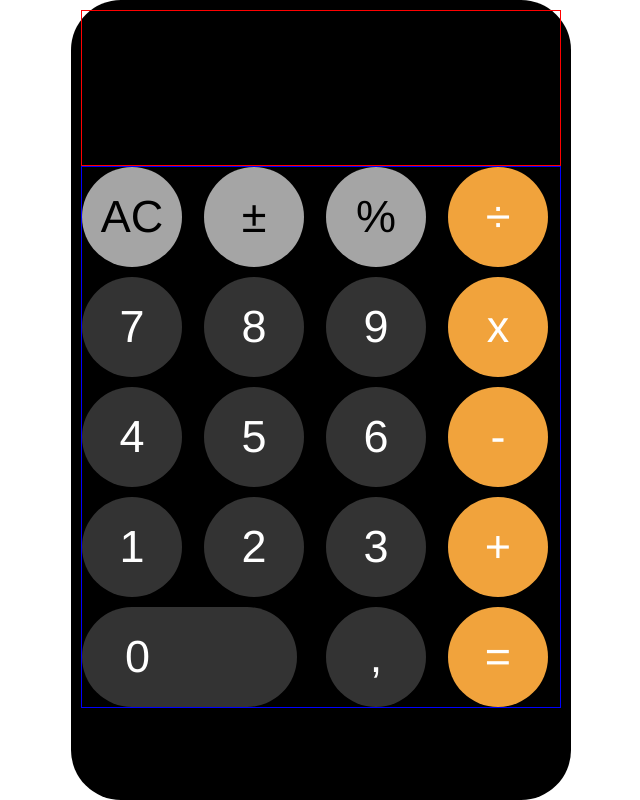
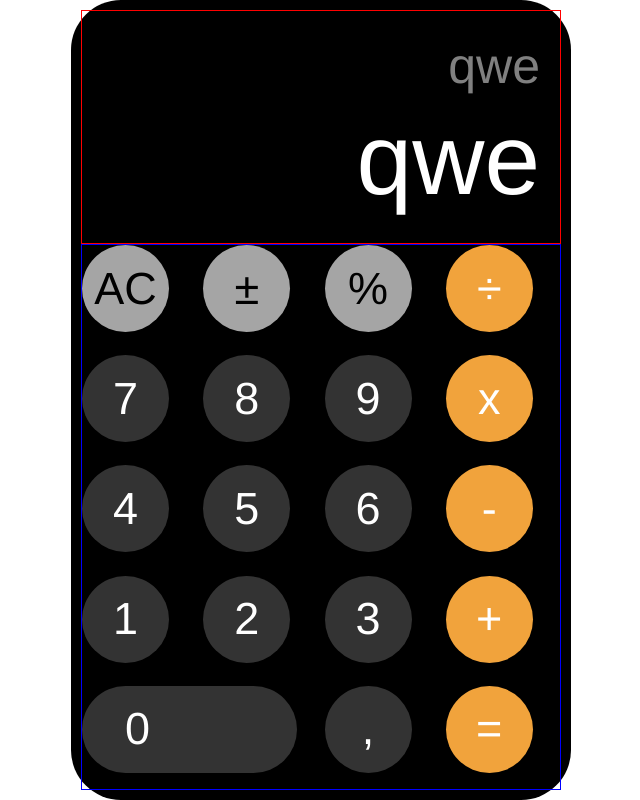
Before and after one commit to veyseltosun/iosCalculator, a plain HTML site: page index.html in a window 1280 px wide. Shown: the whole page, without its empty margins (255-895 px from the left). Drawn offline with Linux system fonts and the light colour scheme.

Commit message:
css is done

```diff
--- a/index.html
+++ b/index.html
@@ -11,6 +11,8 @@
 <body>
     <div class="calculator">
         <div class="display">
+            <div class="previous-display">qwe</div>
+            <div class="current-display">qwe</div>
 
         </div>
         <div class="buttons-container">
--- a/style.css
+++ b/style.css
@@ -21,13 +21,19 @@ body{
     height: 100%;
     width: 500px;
     padding:10px;
+    display: flex;
+    flex-direction: column;
 
     position: relative;
+    justify-content: flex-end;
+
+
+
 
 }
 .display{
 
-    height: 20%;
+    height: 30%;
     width: 100%;
     text-align: right ;
     padding: 20px;
@@ -40,12 +46,22 @@ body{
 
 
 }
+.previous-display{
+    opacity: 0.5;
+    font-size: 50px;
+    overflow: hidden;
+
+}
 .buttons-container{
+
     display: grid;
-    grid-gap: 10px;
+    grid-gap: 7px;
     grid-template-columns: repeat(4, 1fr);
     grid-template-rows: repeat(5, 1fr);
     border: 1px solid blue;
+
+    height:70%;
+    position: relative
 
 
 
@@ -58,10 +74,11 @@ body{
     cursor: pointer;
     display: flex;
     font-size: 45px;
-    height: 100px;
-    width: 100px;
+    height: 87px;
+    width: 87px;
     justify-content: center;
     transition: filter .3s;
+    position: relative
 
 }
 .function{
```
